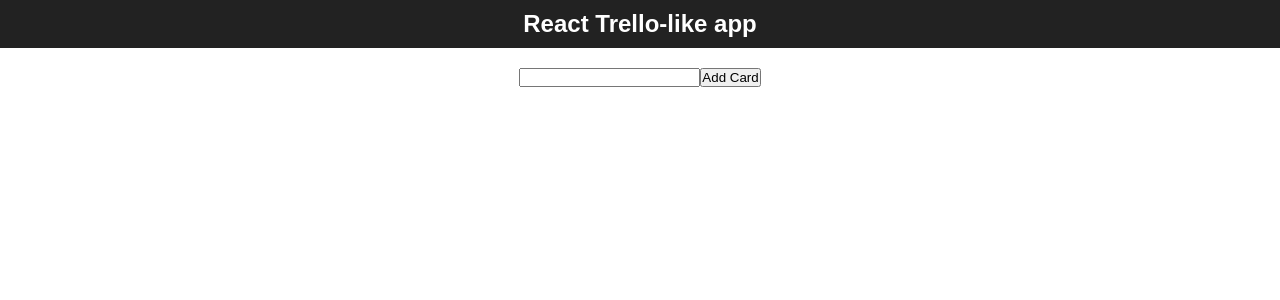
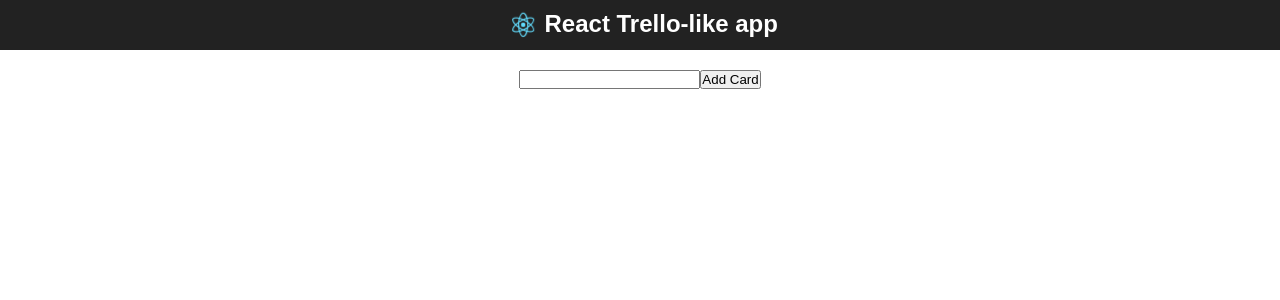
Before and after one commit to namho102/react-excel, a React (Create React App) app: page / in a window 1280 px wide. Shown: the top 300 px of the page. Built offline with nearby package versions, Linux system fonts and the light colour scheme.

Commit message:
update css

```diff
--- a/src/App.css
+++ b/src/App.css
@@ -3,12 +3,14 @@
   padding: 0;
 }
 .App {
-  text-align: center;
+
 }
 
 .App-logo {
   animation: App-logo-spin infinite 20s linear;
-  height: 80px;
+  height: 30px;
+  /*float: left;
+  margin-left: 30%;*/
 }
 
 .App-header {
@@ -16,7 +18,11 @@
   /*height: 150px;*/
   padding: 10px;
   color: white;
+  display: flex;
+  justify-content: center;
 }
+
+
 
 .App-intro {
   font-size: large;
@@ -24,6 +30,7 @@
 
 .App-body {
   margin-top: 20px;
+  text-align: center;
 }
 
 @keyframes App-logo-spin {
--- a/src/App.js
+++ b/src/App.js
@@ -1,5 +1,4 @@
 import React, { Component } from 'react';
-import { connect } from 'react-redux'
 import logo from './logo.svg';
 import './App.css';
 
@@ -11,6 +10,7 @@ class App extends Component {
     return (
       <div className="App">
         <div className="App-header">
+          <img src={logo} className="App-logo"></img>
           <h2>React Trello-like app</h2>
         </div>
         <div className="App-body">
--- a/src/components/CardList.js
+++ b/src/components/CardList.js
@@ -6,7 +6,7 @@ const CardList = ({cards}) => {
   return (
     <div>
       {cards.map(card =>
-        <Card name={card.name} />
+        <Card key={card.cardId} name={card.name} />
       )}
     </div>
   )
--- a/src/reducers/cards.js
+++ b/src/reducers/cards.js
@@ -5,7 +5,6 @@ const card = (state = {}, action) => {
         cardId: action.cardId,
         name: action.name
       }
-      break;
     default:
       return state
   }
@@ -18,7 +17,6 @@ const cards = (state = [], action) => {
           ...state,
           card(undefined, action)
         ]
-        break;
       default:
         return state
     }
```
